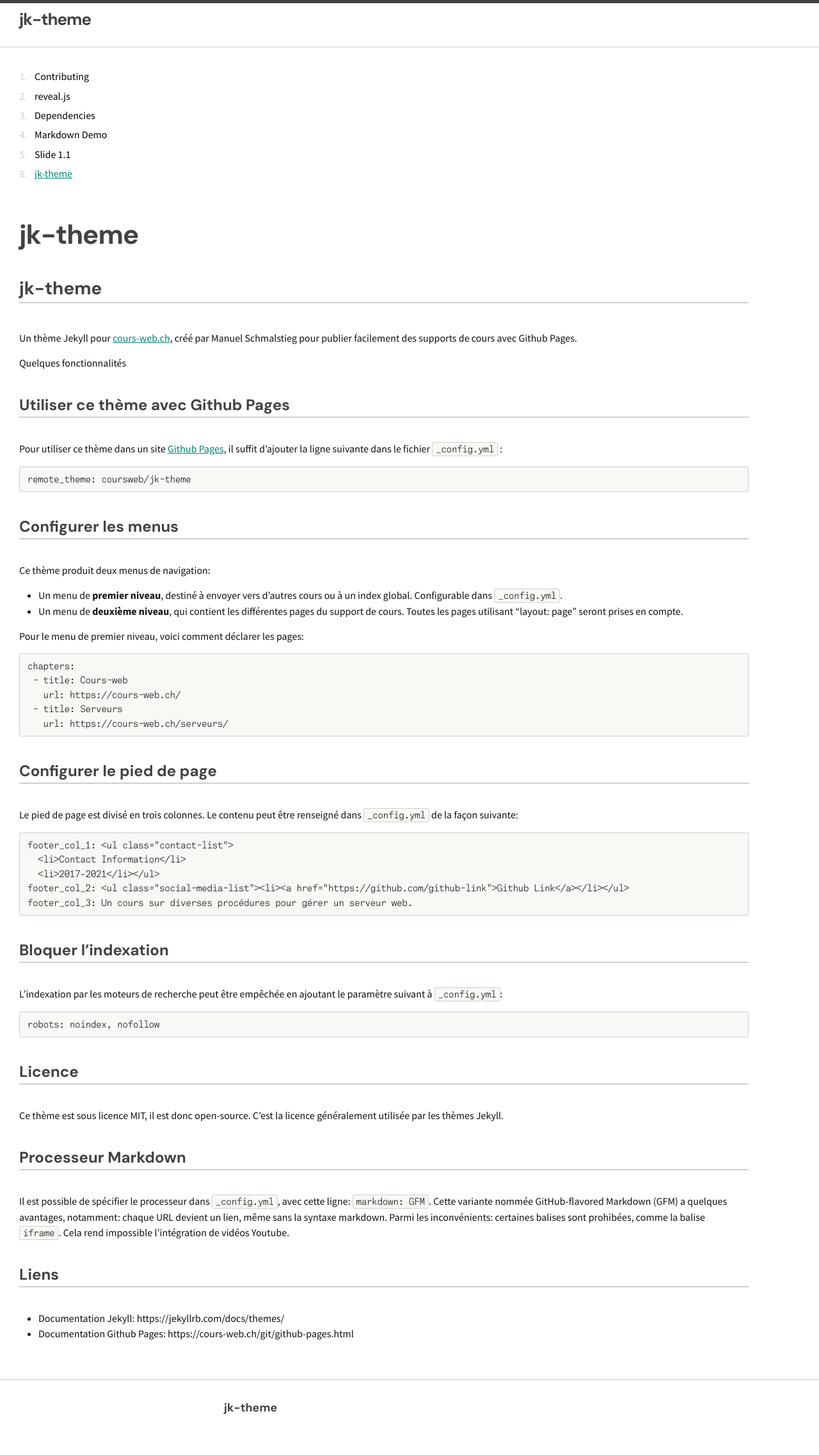
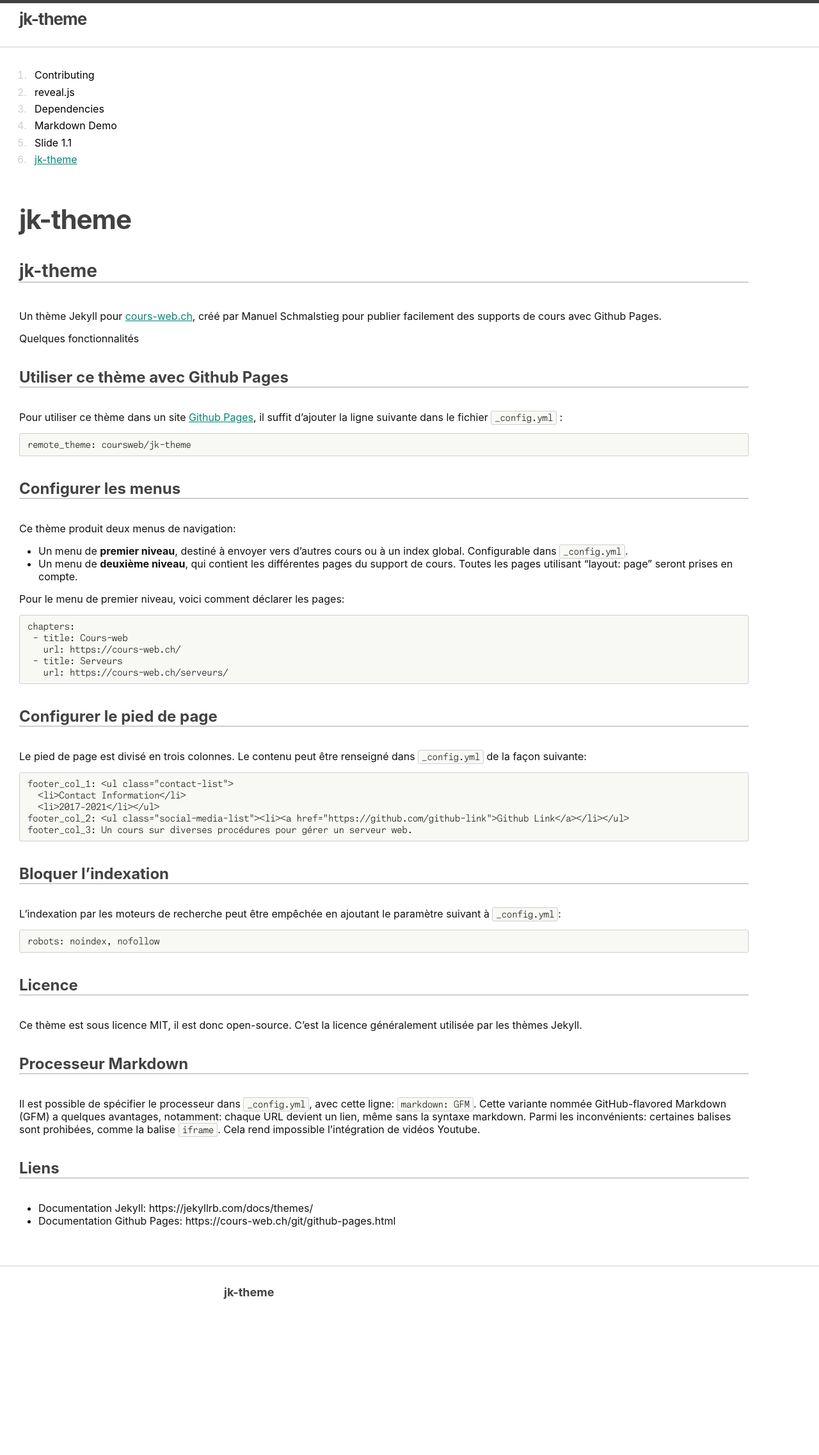
Before and after one commit to coursweb/jk-theme, a Jekyll site: the page built from README.md, in a window 1280 px wide. Shown: the whole page at 64% size. Built offline with Jekyll 4.4.1, drawn with Linux system fonts in a browser that asks for light colours; our own code applies the rules of GitHub Pages for plain Markdown files; after the commit the page ends 2090 px from its top, so only the background shows below that.

Commit message:
Use system fonts
Font stack is same as used by Github

```diff
--- a/_sass/_base.scss
+++ b/_sass/_base.scss
@@ -14,7 +14,8 @@ dl, dd, ol, ul, figure {
  * Basic styling
  */
 body {
-    font: $base-font-weight #{$base-font-size}/#{$base-line-height} $base-font-family;
+    font: $base-font-weight #{$base-font-size}/#{$base-line-height};
+    font-family: $base-font-family;
     color: $text-color;
     background-color: $background-color;
     -webkit-text-size-adjust: 100%;
--- a/_sass/main.scss
+++ b/_sass/main.scss
@@ -2,8 +2,10 @@
 
 // Font variables
 
-$base-font-family:  'Source Sans Pro', Helvetica, Arial, sans-serif;
-$title-font-family: 'DM Sans', $base-font-family;
+// $base-font-family:  'Source Sans Pro', Helvetica, Arial, sans-serif;
+$base-font-family: -apple-system, BlinkMacSystemFont, "Segoe UI", Helvetica, Arial, sans-serif, "Apple Color Emoji", "Segoe UI Emoji";
+// $title-font-family: 'DM Sans', $base-font-family;
+$title-font-family: $base-font-family;
 // $serif-font-family: 'Cormorant Garamond', Garamond, Times, serif;
 $code-font-family: Monoist-Web, monospace;
 $base-font-size:   16px;
```
